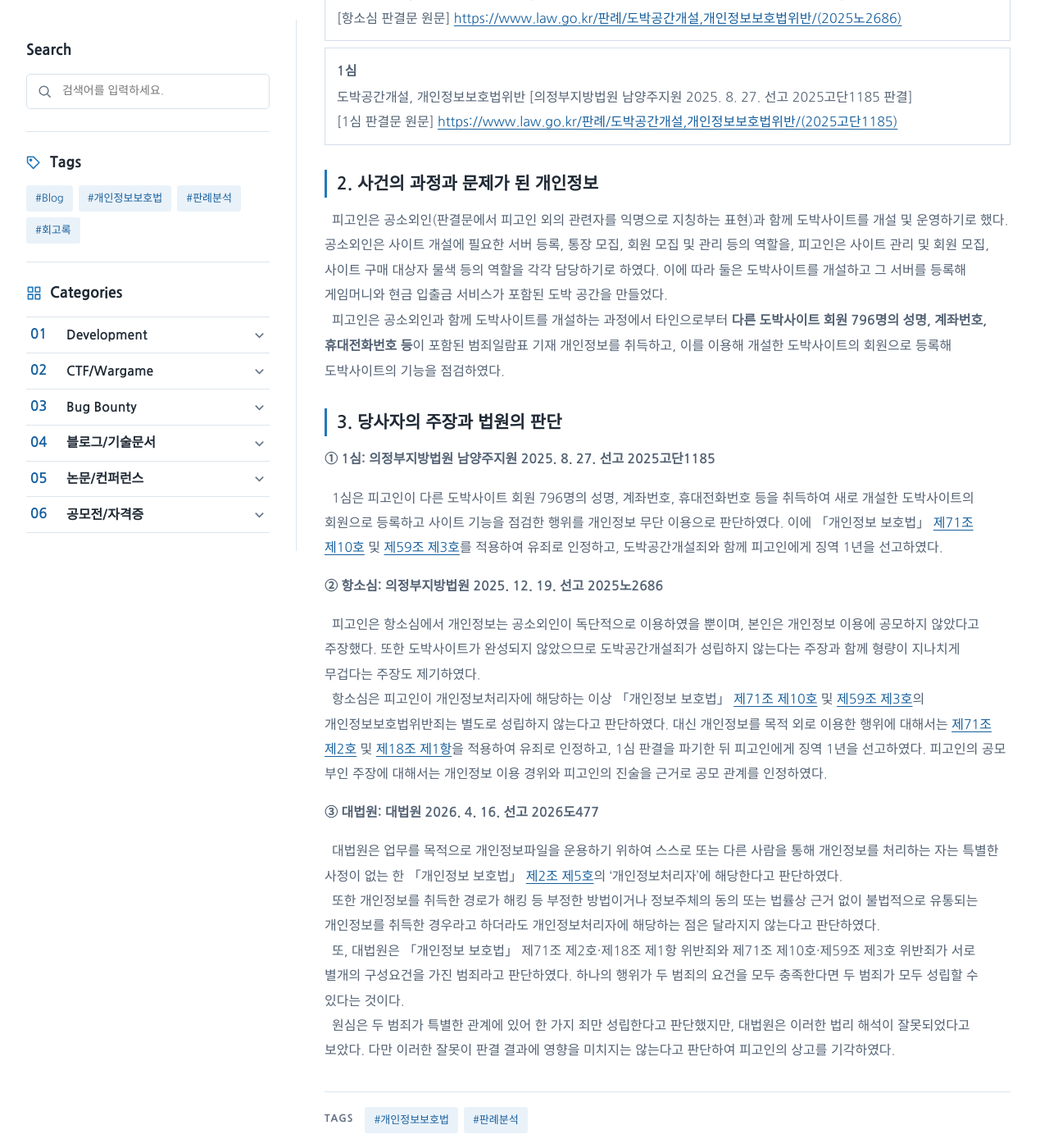
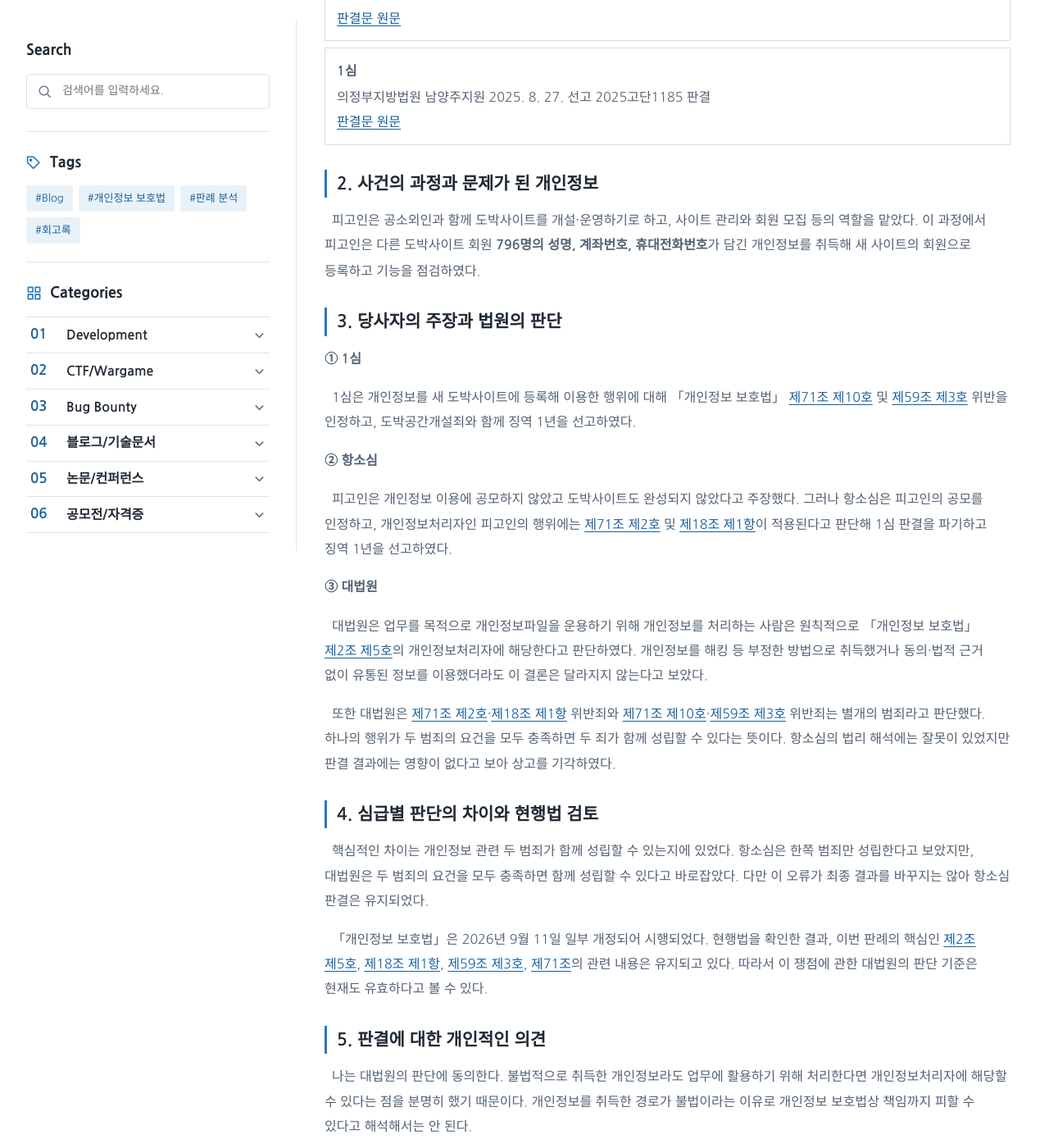
Before and after one commit to BEAN-CMD418/bean-cmd418.github.io, a Jekyll site: the page built from _posts/2026-11-24-personal-information-controller-case-analysis.md, in a window 1280 px wide and 1400 px high, scrolled down 559 px. Shown: the whole window at 82% size. Built offline with Jekyll 4.4.1, drawn with Linux system fonts in a browser that asks for light colours; some web fonts are replaced; some of the changed text lies outside the part shown.

Commit message:
Revise privacy case analysis and link statutory provisions

```diff
--- a/_posts/2026-11-24-personal-information-controller-case-analysis.md
+++ b/_posts/2026-11-24-personal-information-controller-case-analysis.md
@@ -1,49 +1,68 @@
 ---
-title: "개인정보보호법 판례 분석: 불법적으로 개인정보를 얻어 처리했더라도 개인정보처리자일까?"
+title: "개인정보 보호법 판례 분석: 불법적으로 취득한 개인정보를 처리해도 개인정보처리자일까?"
 date: 2026-11-24 16:50:00 +0900
 categories: [tech-docs]
-tags: [개인정보보호법, 판례분석]
+tags: [개인정보 보호법, 판례 분석]
 ---
 
 ## 1. 분석할 판례
 
 <div style="border: 1px solid #d5deea; padding: 12px 14px; margin: 8px 0;">
-<strong>대법원</strong> <br>
-도박공간개설·개인정보보호법위반 [대법원 2026. 4. 16. 선고 2026도477 판결] <br>
-[대법원 판결문 원문] <a href="https://www.law.go.kr/판례/도박공간개설·개인정보보호법위반/(2026도477)">https://www.law.go.kr/판례/도박공간개설·개인정보보호법위반/(2026도477)</a>
+<strong>대법원</strong><br>
+대법원 2026. 4. 16. 선고 2026도477 판결<br>
+<a href="https://www.law.go.kr/판례/도박공간개설·개인정보보호법위반/(2026도477)">판결문 원문</a>
 </div>
 
 <div style="border: 1px solid #d5deea; padding: 12px 14px; margin: 8px 0;">
-<strong>항소심</strong> <br>
-도박공간개설, 개인정보보호법위반 [의정부지방법원 2025. 12. 19. 선고 2025노2686 판결] <br>
-[항소심 판결문 원문] <a href="https://www.law.go.kr/판례/도박공간개설,개인정보보호법위반/(2025노2686)">https://www.law.go.kr/판례/도박공간개설,개인정보보호법위반/(2025노2686)</a>
+<strong>항소심</strong><br>
+의정부지방법원 2025. 12. 19. 선고 2025노2686 판결<br>
+<a href="https://www.law.go.kr/판례/도박공간개설,개인정보보호법위반/(2025노2686)">판결문 원문</a>
 </div>
 
 <div style="border: 1px solid #d5deea; padding: 12px 14px; margin: 8px 0;">
-<strong>1심</strong> <br>
-도박공간개설, 개인정보보호법위반 [의정부지방법원 남양주지원 2025. 8. 27. 선고 2025고단1185 판결] <br>
-[1심 판결문 원문] <a href="https://www.law.go.kr/판례/도박공간개설,개인정보보호법위반/(2025고단1185)">https://www.law.go.kr/판례/도박공간개설,개인정보보호법위반/(2025고단1185)</a>
+<strong>1심</strong><br>
+의정부지방법원 남양주지원 2025. 8. 27. 선고 2025고단1185 판결<br>
+<a href="https://www.law.go.kr/판례/도박공간개설,개인정보보호법위반/(2025고단1185)">판결문 원문</a>
 </div>
 
 ## 2. 사건의 과정과 문제가 된 개인정보
 
-&nbsp;&nbsp;피고인은 공소외인(판결문에서 피고인 외의 관련자를 익명으로 지칭하는 표현)과 함께 도박사이트를 개설 및 운영하기로 했다. 공소외인은 사이트 개설에 필요한 서버 등록, 통장 모집, 회원 모집 및 관리 등의 역할을, 피고인은 사이트 관리 및 회원 모집, 사이트 구매 대상자 물색 등의 역할을 각각 담당하기로 하였다. 이에 따라 둘은 도박사이트를 개설하고 그 서버를 등록해 게임머니와 현금 입출금 서비스가 포함된 도박 공간을 만들었다. <br>
-&nbsp;&nbsp;피고인은 공소외인과 함께 도박사이트를 개설하는 과정에서 타인으로부터 **다른 도박사이트 회원 796명의 성명, 계좌번호, 휴대전화번호 등**이 포함된 범죄일람표 기재 개인정보를 취득하고, 이를 이용해 개설한 도박사이트의 회원으로 등록해 도박사이트의 기능을 점검하였다.
+&nbsp;&nbsp;피고인은 공소외인과 함께 도박사이트를 개설·운영하기로 하고, 사이트 관리와 회원 모집 등의 역할을 맡았다. 이 과정에서 피고인은 다른 도박사이트 회원 **796명의 성명, 계좌번호, 휴대전화번호**가 담긴 개인정보를 취득해 새 사이트의 회원으로 등록하고 기능을 점검하였다.
 
 ## 3. 당사자의 주장과 법원의 판단
 
-**① 1심: 의정부지방법원 남양주지원 2025. 8. 27. 선고 2025고단1185**
+**① 1심**
 
-&nbsp;&nbsp;1심은 피고인이 다른 도박사이트 회원 796명의 성명, 계좌번호, 휴대전화번호 등을 취득하여 새로 개설한 도박사이트의 회원으로 등록하고 사이트 기능을 점검한 행위를 개인정보 무단 이용으로 판단하였다. 이에 「개인정보 보호법」 [제71조 제10호](https://www.law.go.kr/법령/개인정보보호법/제71조) 및 [제59조 제3호](https://www.law.go.kr/법령/개인정보보호법/제59조)를 적용하여 유죄로 인정하고, 도박공간개설죄와 함께 피고인에게 징역 1년을 선고하였다.
+&nbsp;&nbsp;1심은 개인정보를 새 도박사이트에 등록해 이용한 행위에 대해 「개인정보 보호법」 [제71조 제10호](https://www.law.go.kr/법령/개인정보보호법/제71조) 및 [제59조 제3호](https://www.law.go.kr/법령/개인정보보호법/제59조) 위반을 인정하고, 도박공간개설죄와 함께 징역 1년을 선고하였다.
 
-**② 항소심: 의정부지방법원 2025. 12. 19. 선고 2025노2686**
+**② 항소심**
 
-&nbsp;&nbsp;피고인은 항소심에서 개인정보는 공소외인이 독단적으로 이용하였을 뿐이며, 본인은 개인정보 이용에 공모하지 않았다고 주장했다. 또한 도박사이트가 완성되지 않았으므로 도박공간개설죄가 성립하지 않는다는 주장과 함께 형량이 지나치게 무겁다는 주장도 제기하였다. <br>
-&nbsp;&nbsp;항소심은 피고인이 개인정보처리자에 해당하는 이상 「개인정보 보호법」 [제71조 제10호](https://www.law.go.kr/법령/개인정보보호법/제71조) 및 [제59조 제3호](https://www.law.go.kr/법령/개인정보보호법/제59조)의 개인정보보호법위반죄는 별도로 성립하지 않는다고 판단하였다. 대신 개인정보를 목적 외로 이용한 행위에 대해서는 [제71조 제2호](https://www.law.go.kr/법령/개인정보보호법/제71조) 및 [제18조 제1항](https://www.law.go.kr/법령/개인정보보호법/제18조)을 적용하여 유죄로 인정하고, 1심 판결을 파기한 뒤 피고인에게 징역 1년을 선고하였다. 피고인의 공모 부인 주장에 대해서는 개인정보 이용 경위와 피고인의 진술을 근거로 공모 관계를 인정하였다.
+&nbsp;&nbsp;피고인은 개인정보 이용에 공모하지 않았고 도박사이트도 완성되지 않았다고 주장했다. 그러나 항소심은 피고인의 공모를 인정하고, 개인정보처리자인 피고인의 행위에는 [제71조 제2호](https://www.law.go.kr/법령/개인정보보호법/제71조) 및 [제18조 제1항](https://www.law.go.kr/법령/개인정보보호법/제18조)이 적용된다고 판단해 1심 판결을 파기하고 징역 1년을 선고하였다.
 
-**③ 대법원: 대법원 2026. 4. 16. 선고 2026도477**
+**③ 대법원**
 
-&nbsp;&nbsp;대법원은 업무를 목적으로 개인정보파일을 운용하기 위하여 스스로 또는 다른 사람을 통해 개인정보를 처리하는 자는 특별한 사정이 없는 한 「개인정보 보호법」 [제2조 제5호](https://www.law.go.kr/법령/개인정보보호법/제2조)의 ‘개인정보처리자’에 해당한다고 판단하였다. <br>
-&nbsp;&nbsp;또한 개인정보를 취득한 경로가 해킹 등 부정한 방법이거나 정보주체의 동의 또는 법률상 근거 없이 불법적으로 유통되는 개인정보를 취득한 경우라고 하더라도 개인정보처리자에 해당하는 점은 달라지지 않는다고 판단하였다. <br>
-&nbsp;&nbsp;또, 대법원은 「개인정보 보호법」 제71조 제2호·제18조 제1항 위반죄와 제71조 제10호·제59조 제3호 위반죄가 서로 별개의 구성요건을 가진 범죄라고 판단하였다. 하나의 행위가 두 범죄의 요건을 모두 충족한다면 두 범죄가 모두 성립할 수 있다는 것이다. <br>
-&nbsp;&nbsp;원심은 두 범죄가 특별한 관계에 있어 한 가지 죄만 성립한다고 판단했지만, 대법원은 이러한 법리 해석이 잘못되었다고 보았다. 다만 이러한 잘못이 판결 결과에 영향을 미치지는 않는다고 판단하여 피고인의 상고를 기각하였다.
+&nbsp;&nbsp;대법원은 업무를 목적으로 개인정보파일을 운용하기 위해 개인정보를 처리하는 사람은 원칙적으로 「개인정보 보호법」 [제2조 제5호](https://www.law.go.kr/법령/개인정보보호법/제2조)의 개인정보처리자에 해당한다고 판단하였다. 개인정보를 해킹 등 부정한 방법으로 취득했거나 동의·법적 근거 없이 유통된 정보를 이용했더라도 이 결론은 달라지지 않는다고 보았다.
+
+&nbsp;&nbsp;또한 대법원은 [제71조 제2호](https://www.law.go.kr/법령/개인정보보호법/제71조)·[제18조 제1항](https://www.law.go.kr/법령/개인정보보호법/제18조) 위반죄와 [제71조 제10호](https://www.law.go.kr/법령/개인정보보호법/제71조)·[제59조 제3호](https://www.law.go.kr/법령/개인정보보호법/제59조) 위반죄는 별개의 범죄라고 판단했다. 하나의 행위가 두 범죄의 요건을 모두 충족하면 두 죄가 함께 성립할 수 있다는 뜻이다. 항소심의 법리 해석에는 잘못이 있었지만 판결 결과에는 영향이 없다고 보아 상고를 기각하였다.
+
+## 4. 심급별 판단의 차이와 현행법 검토
+
+&nbsp;&nbsp;핵심적인 차이는 개인정보 관련 두 범죄가 함께 성립할 수 있는지에 있었다. 항소심은 한쪽 범죄만 성립한다고 보았지만, 대법원은 두 범죄의 요건을 모두 충족하면 함께 성립할 수 있다고 바로잡았다. 다만 이 오류가 최종 결과를 바꾸지는 않아 항소심 판결은 유지되었다.
+
+&nbsp;&nbsp;「개인정보 보호법」은 2026년 9월 11일 일부 개정되어 시행되었다. 현행법을 확인한 결과, 이번 판례의 핵심인 [제2조 제5호](https://www.law.go.kr/법령/개인정보보호법/제2조), [제18조 제1항](https://www.law.go.kr/법령/개인정보보호법/제18조), [제59조 제3호](https://www.law.go.kr/법령/개인정보보호법/제59조), [제71조](https://www.law.go.kr/법령/개인정보보호법/제71조)의 관련 내용은 유지되고 있다. 따라서 이 쟁점에 관한 대법원의 판단 기준은 현재도 유효하다고 볼 수 있다.
+
+## 5. 판결에 대한 개인적인 의견
+
+&nbsp;&nbsp;나는 대법원의 판단에 동의한다. 불법적으로 취득한 개인정보라도 업무에 활용하기 위해 처리한다면 개인정보처리자에 해당할 수 있다는 점을 분명히 했기 때문이다. 개인정보를 취득한 경로가 불법이라는 이유로 개인정보 보호법상 책임까지 피할 수 있다고 해석해서는 안 된다.
+
+&nbsp;&nbsp;다만 개인정보처리자에 해당한다는 사실만으로 곧바로 형사책임이 성립하는 것은 아니다. 실제 책임은 구체적인 처리 행위와 법률상 요건을 따져 판단해야 한다. 기업과 실무자도 개인정보를 구매하거나 이용하기 전에 출처와 수집 근거를 확인하고, 적법한 이용인지 검토해야 한다. 이번 판례가 개인정보를 다루는 현장에서 이러한 책임을 더욱 신중하게 인식하는 계기가 되기를 바란다.
+
+## 6. 참고 자료
+
+<div style="border: 1px solid #d5deea; padding: 12px 14px; margin: 8px 0;">
+<ul>
+<li><a href="https://www.etnews.com/20260505000051">전자신문, 「불법 취득 개인정보도 보호 대상인가: 개인정보처리자 개념의 확장과 정보주체 보호 공백 해소」</a></li>
+<li><a href="https://www.lawtimes.co.kr/news/articleView.html?idxno=221243">법률신문, 「부정한 방법으로 개인정보 취득·처리해도 개인정보처리자」</a></li>
+<li><a href="https://www.law.go.kr/LSW/lsInfoP.do?efYd=20260911&lsiSeq=283839">개인정보 보호법(2026. 9. 11. 시행)</a></li>
+</ul>
+</div>
```
